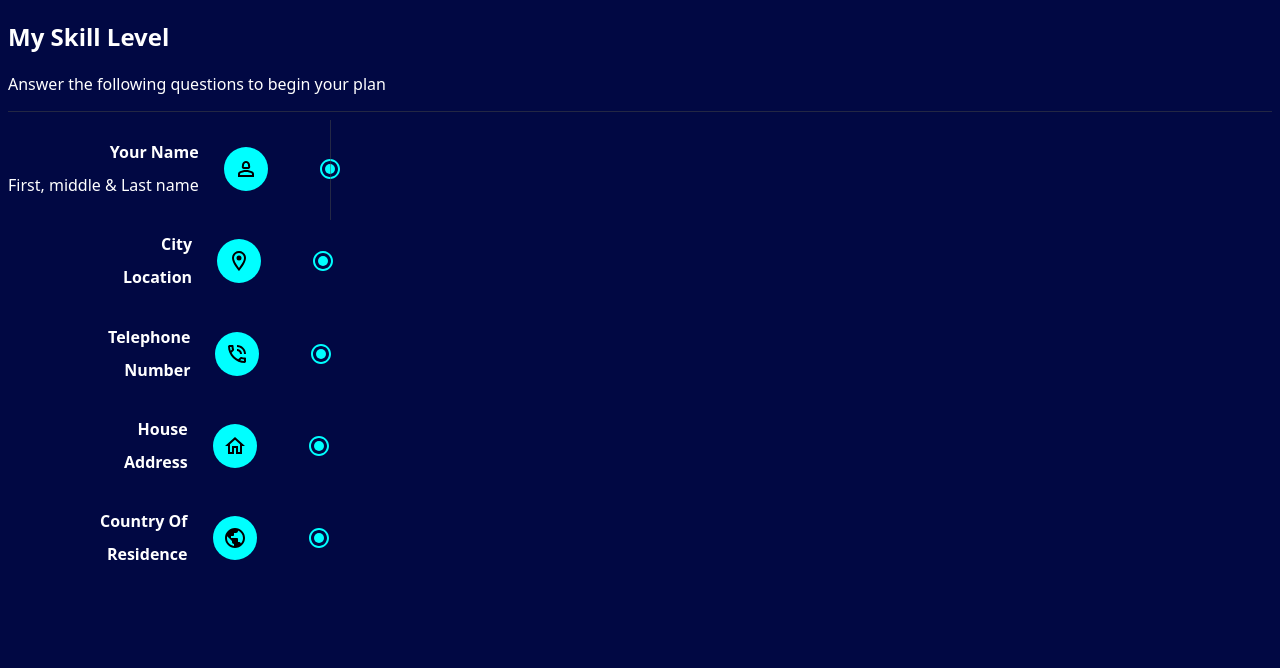
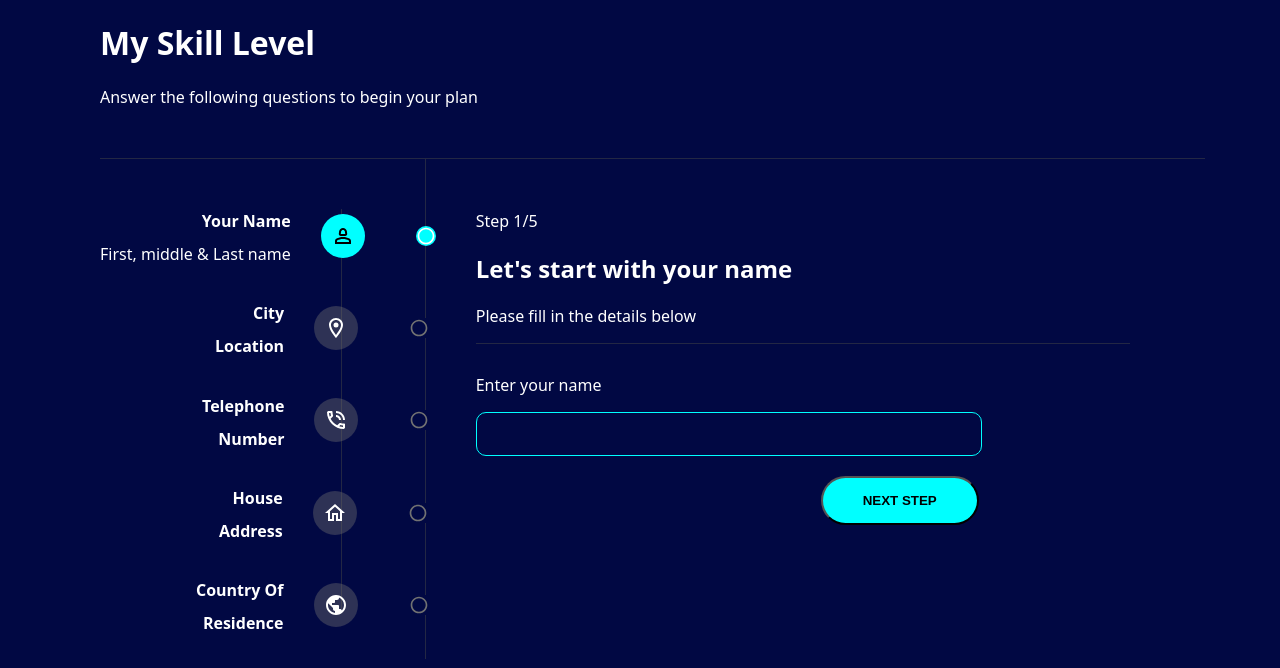
Before and after one commit to Earthfill/JCEC, a React (Vite) app: page / in a window 1280 px wide. Shown: the top 668 px of the page. Built offline with nearby package versions, Linux system fonts and the light colour scheme.

Commit message:
jcec completed

```diff
--- a/src/components/Body.jsx
+++ b/src/components/Body.jsx
@@ -1,4 +1,5 @@
 import Field from "./Field"
+import InputField from "./InputField"
 import Vertical from "./Vertical"
 
 const Body = () => {
@@ -6,6 +7,7 @@ const Body = () => {
     <div className="body--sep">
       <Field />
       <Vertical />
+      <InputField />
     </div>
   )
 }
--- a/src/components/Header.jsx
+++ b/src/components/Header.jsx
@@ -1,8 +1,10 @@
 const Header = () => {
   return (
     <div className="header">
-      <h2>My Skill Level</h2>
-      <p>Answer the following questions to begin your plan</p>
+      <div className="header--header">
+        <h1>My Skill Level</h1>
+        <p>Answer the following questions to begin your plan</p>
+      </div>
       <hr />
     </div>
   )
--- /dev/null
+++ b/src/components/InputField.jsx
@@ -0,0 +1,17 @@
+const InputField = () => {
+  return (
+    <div className="inputfield">
+      <p>Step 1/5</p>
+      <h2>Let&apos;s start with your name</h2>
+      <p>Please fill in the details below</p>
+      <hr />
+      <form className="form">
+        <p>Enter your name</p>
+        <input className="input--form"/>
+        <button className="input--form--button">NEXT STEP</button>
+      </form>
+    </div>
+  )
+}
+
+export default InputField
--- a/src/components/Vertical.jsx
+++ b/src/components/Vertical.jsx
@@ -1,6 +1,9 @@
 const Vertical = () => {
   return (
-    <div className='vertical--line'></div>
+    <>
+      <div className='vertical--line'></div>
+      <div className="vertical--line2"></div>
+    </>
   )
 }
 
--- a/src/components/fields/Address.jsx
+++ b/src/components/fields/Address.jsx
@@ -1,4 +1,4 @@
-import { HomeOutlined, RadioButtonCheckedOutlined } from "@mui/icons-material"
+import { HomeOutlined, RadioButtonUncheckedOutlined } from "@mui/icons-material"
 
 const Address = () => {
   return (
@@ -8,7 +8,7 @@ const Address = () => {
         <p><strong>Address</strong></p>
       </div>
       <HomeOutlined className="icon"/>
-      <RadioButtonCheckedOutlined className="button--icon"/>
+      <RadioButtonUncheckedOutlined className="button--icon" fontSize="small"/>
     </div>
   )
 }
--- a/src/components/fields/Country.jsx
+++ b/src/components/fields/Country.jsx
@@ -1,4 +1,4 @@
-import { PublicOutlined, RadioButtonCheckedOutlined } from "@mui/icons-material"
+import { PublicOutlined, RadioButtonUncheckedOutlined } from "@mui/icons-material"
 
 const Country = () => {
   return (
@@ -8,7 +8,7 @@ const Country = () => {
         <p><strong>Residence</strong></p>
       </div>
       <PublicOutlined className="icon"/>
-      <RadioButtonCheckedOutlined className="button--icon"/>
+      <RadioButtonUncheckedOutlined className="button--icon" fontSize="small"/>
     </div>
   )
 }
--- a/src/components/fields/Location.jsx
+++ b/src/components/fields/Location.jsx
@@ -1,4 +1,4 @@
-import { LocationOnOutlined, RadioButtonCheckedOutlined } from "@mui/icons-material"
+import { LocationOnOutlined, RadioButtonUncheckedOutlined } from "@mui/icons-material"
 
 const Location = () => {
   return (
@@ -8,7 +8,7 @@ const Location = () => {
         <p><strong>Location</strong></p>
       </div>
       <LocationOnOutlined className="icon"/>
-      <RadioButtonCheckedOutlined className="button--icon"/>
+      <RadioButtonUncheckedOutlined className="button--icon" fontSize="small"/>
     </div>
   )
 }
--- a/src/components/fields/Name.jsx
+++ b/src/components/fields/Name.jsx
@@ -1,4 +1,4 @@
-import { Person2Outlined, RadioButtonCheckedOutlined } from "@mui/icons-material"
+import { Person2Outlined, RadioButtonUncheckedOutlined } from "@mui/icons-material"
 
 const Name = () => {
   return (
@@ -7,8 +7,8 @@ const Name = () => {
         <h4>Your Name</h4>
         <p>First, middle & Last name</p>
       </div>
-      <Person2Outlined className="icon"/>
-      <RadioButtonCheckedOutlined className="button--icon"/>
+      <Person2Outlined className="name--icon"/>
+      <RadioButtonUncheckedOutlined className="name--button--icon" fontSize="small"/>
     </div>
   )
 }
--- a/src/components/fields/Telephone.jsx
+++ b/src/components/fields/Telephone.jsx
@@ -1,4 +1,4 @@
-import { PhoneInTalkOutlined, RadioButtonCheckedOutlined } from "@mui/icons-material"
+import { PhoneInTalkOutlined, RadioButtonUncheckedOutlined } from "@mui/icons-material"
 
 const Telephone = () => {
   return (
@@ -8,7 +8,7 @@ const Telephone = () => {
         <p><strong>Number</strong></p>
       </div>
       <PhoneInTalkOutlined className="icon"/>
-      <RadioButtonCheckedOutlined className="button--icon"/>
+      <RadioButtonUncheckedOutlined className="button--icon" fontSize="small"/>
     </div>
   )
 }
--- a/src/index.css
+++ b/src/index.css
@@ -2,12 +2,19 @@ body {
   background-color: #010843;
   color: #fff;
   font-family: system-ui, -apple-system, BlinkMacSystemFont, 'Segoe UI', Roboto, Oxygen, Ubuntu, Cantarell, 'Open Sans', 'Helvetica Neue', sans-serif;
+  margin-left: 100px;
+  margin-right: 75px;
+}
+
+.header--header {
+  margin-bottom: 50px;
 }
 
 hr {
   border: none;
   height: 1px;
   background-color: rgba(71, 71, 71, 0.5);
+  margin-bottom: 30px;
 }
 
 .name, .location, .telephone, .address, .country {
@@ -22,42 +29,104 @@ hr {
 }
 
 .telephone {
-  margin-left: 100px;
+  margin-left: 102px;
 }
 
 .address {
-  margin-left: 116px;
+  margin-left: 119px;
 }
 
 .country {
-  margin-left: 92px;
+  margin-left: 96px;
 }
 
 .name h4, .location h4, .telephone h4, .address h4, .country h4 {
   margin-bottom: -5px;
 }
 
-.icon {
+.name--icon {
   border: none;
   border-radius: 50%;
   background-color: aqua;
   color: black;
   padding: 10px;
   display: inline;
+  vertical-align: middle;
+  position: absolute;
+  margin: 25px 0 0 5px;
+  /* margin-right: 5px; */
+}
+
+.icon {
+  border: none;
+  border-radius: 50%;
+  background-color: rgba(114, 114, 114, 0.4);
+  color: #fff;
+  padding: 10px;
+  display: inline;
+  vertical-align: middle;
+  position: absolute;
+  margin: 25px 0 0 5px;
+}
+
+.name--button--icon {
+  margin: 37px 0 10px 100px;
+  border: none;
+  position: absolute;
+  background-color: aqua;
+  border-radius: 50%;
 }
 
 .button--icon {
-  margin: 0 0 10px 50px;
-  color: aqua;
+  margin: 37px 0 10px 100px;
+  color: rgba(114, 114, 114, 1);
+  position: absolute;
+  background-color: #010843;
+}
+
+.vertical--line, .vertical--line2 {
+  border-left: 1px solid rgba(71, 71, 71, 0.5);
+  display: inline-block;
 }
 
 .vertical--line {
-  border-left: 1px solid rgba(71, 71, 71, 0.5);
-  height: 100px;
-  margin-left: -12px;
-  flex: 7.5;
+  margin: 20px 0 0 25px;
+  height: 400px;
+}
+
+.vertical--line2 {
+  margin: -30px 0 0 83px;
+  height: 500px;
+  /* z-index: 1; */
 }
 
 .body--sep {
   display: flex;
 }
+
+.inputfield {
+  flex: 1;
+  margin: 5px 75px 0 50px;
+}
+
+.form {
+  /* margin-bottom: -15px; */
+}
+
+.input--form {
+  /* margin-top: -15px; */
+  border: 1px solid aqua;
+  background-color: #010843;
+  border-radius: 10px;
+  width: 500px;
+  height: 40px;
+  display: block;
+}
+
+.input--form--button {
+  border-radius: 25px;
+  background-color: aqua;
+  font-weight: 800;
+  padding: 15px 40px;
+  margin: 20px 0 0 345px;
+}
```
